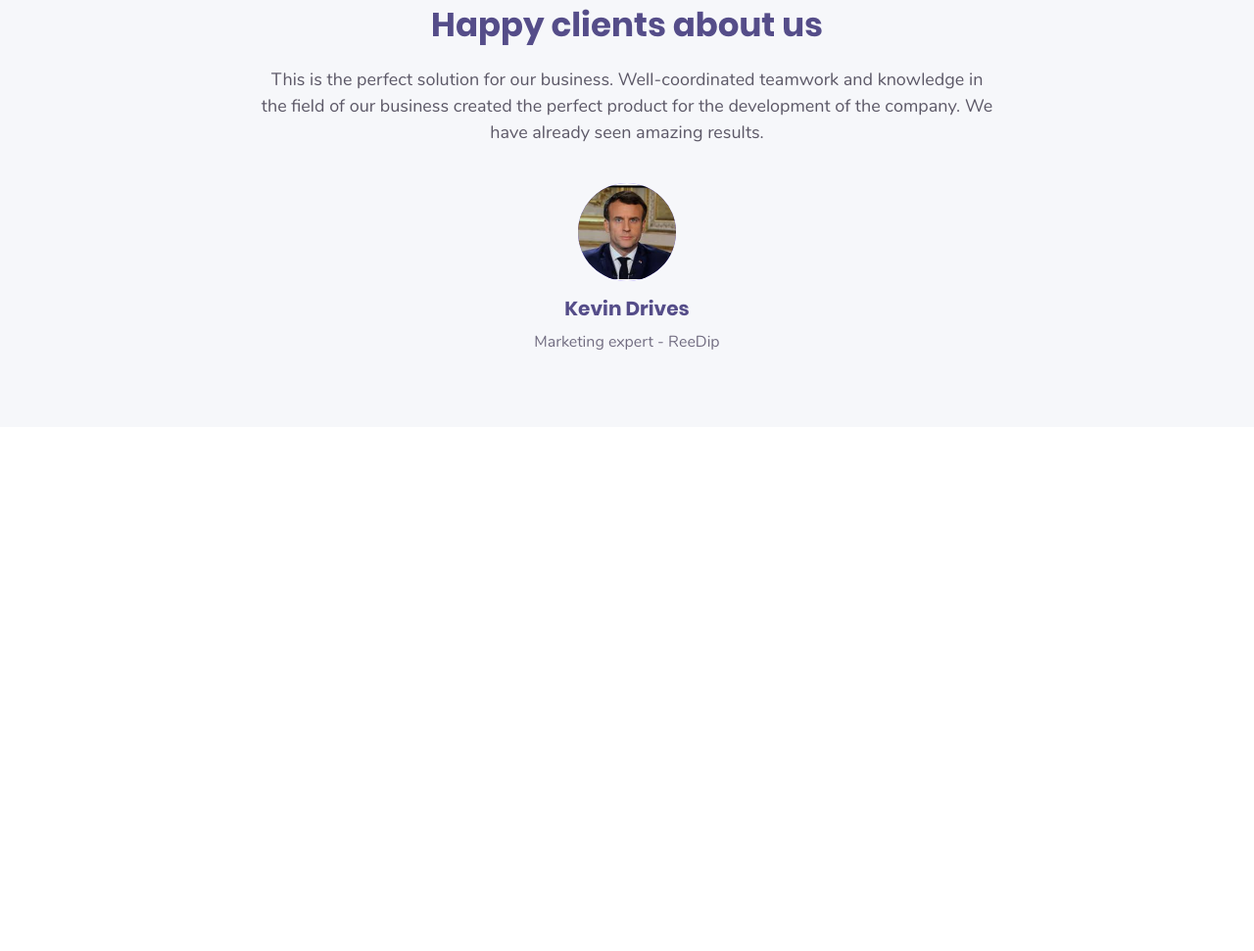
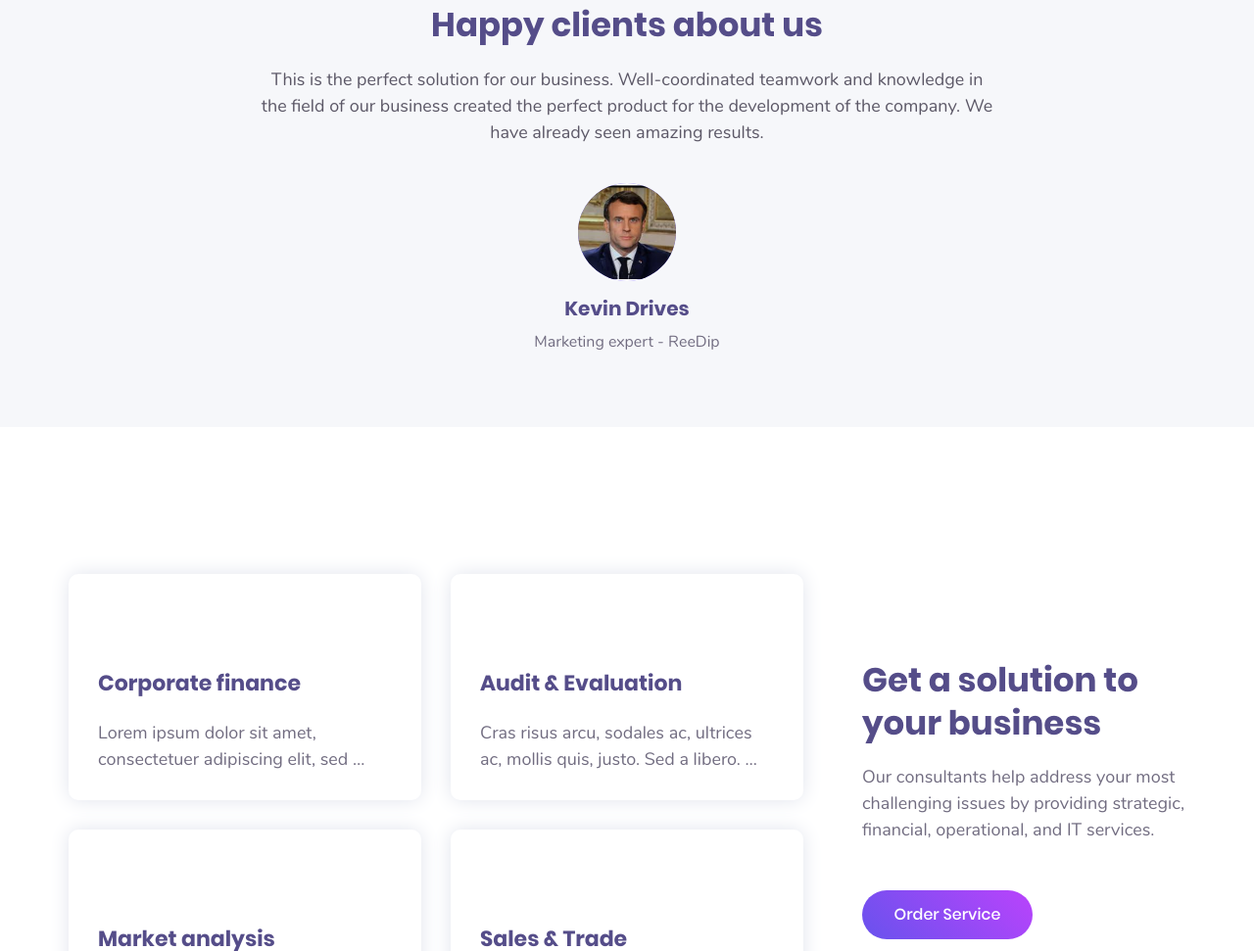
Before and after one commit to Adrien-25/integration3_responsive, a plain HTML site: page index.html in a window 1280 px wide. Shown: the part 1829-2800 px from the top of the page at 98% size. Before the commit the page ends 2265 px from the top, so only its background shows below. Drawn offline with Linux system fonts and the light colour scheme.

Commit message:
Update - Ajout section services
Mise en page de la section services, du hover sur chaque élement du tableau

```diff
--- a/index.html
+++ b/index.html
@@ -107,6 +107,58 @@
                 <p class="text_basic">Marketing expert - ReeDip</p>
             </section>
         </div>
+        <!--SERVICES-->
+        <div class="services_layout d-flex flex-bettween">
+            <div class="services_tab d-flex flex-bettween">
+                <div class="services_tab_column">
+                    <div class="tab_content tab1">
+                        <section>
+                            <header>
+                                <h3>Corporate finance</h3>
+                            </header>
+                            <p>Lorem ipsum dolor sit amet, consectetuer adipiscing elit, sed …</p>
+                            <a href="#" class="text_hover">Read more</a>
+                        </section>
+                    </div>
+                    <div class="tab_content tab2">
+                        <section>
+                            <header>
+                                <h3>Market analysis</h3>
+                            </header>
+                            <p>Nibh vel velit auctor aliqunean sollicitudinlorem bibendum auci …</p>
+                            <a href="#" class="text_hover">Read more</a>
+                        </section>
+                    </div>
+                </div>
+                <div class="services_tab_column">
+                    <div class="tab_content tab3">
+                        <section>
+                            <header>
+                                <h3>Audit & Evaluation</h3>
+                            </header>
+                            <p>Cras risus arcu, sodales ac, ultrices ac, mollis quis, justo. Sed a libero. …</p>
+                            <a href="#" class="text_hover">Read more</a>
+                        </section>
+                    </div>
+                    <div class="tab_content tab4">
+                        <section>
+                            <header>
+                                <h3>Sales & Trade</h3>
+                            </header>
+                            <p>Duis sed odio sit amet nibh vulputate cursus a sit amet mauris. Morbi …</p>
+                            <a href="#" class="text_hover">Read more</a>
+                        </section>
+                    </div>
+                </div>
+            </div>
+            <section class="services_text d-flex flex-column ">
+                <header>
+                    <h2>Get a solution to your business</h2>
+                </header>
+                <p>Our consultants help address your most challenging issues by providing strategic, financial, operational, and IT services.</p>
+                <a href="#" class="button_purple text_white poppins_medium d-flex justify-center flex-align-center" >Order Service</a>
+            </section>
+        </div>
     </main>
     <footer>
 
--- a/style.css
+++ b/style.css
@@ -165,14 +165,15 @@ a{
 .flex-column{
     flex-direction: column;
 }
-
+.flex-wrap{
+    flex-wrap: wrap;
+}
 
 /*largeur et hauteur*/
 .h-100{
     height:100%;
 }
 
-/*Mise en page*/
 
 /*HEADER*/
 .navbar_layout{
@@ -230,8 +231,7 @@ a{
     margin-right: 1.875rem;
 }
 .button_purple{
-    background: rgb(104,82,237);
-    background: linear-gradient(45deg, rgba(104,82,237,1) 50%, rgba(186,67,252,1) 100%);
+    background: linear-gradient(45deg, rgba(104,82,237,1) 0%, rgba(186,67,252,1) 100%);
     border-radius: 40px;
 }
 .intro_links :last-child{
@@ -313,3 +313,69 @@ a{
 .testimonial :nth-child(5){
     padding-top:0.5625rem;
 }
+
+
+/*SERVICES*/
+.services_layout{
+    width:1140px;
+    margin:120px auto 120px auto;
+}
+.services_tab{
+    width:750px;
+}
+.tab_content{
+    width:360px;
+    box-shadow: 0px 0px 20px #E1E4ED;
+    border-radius: 10px;
+}
+.services_tab_column{
+    margin-top: 30px;
+}
+.tab1,.tab3{
+    margin-bottom: 30px;
+}
+.tab_content>section>header{
+    margin-bottom:21px;
+}
+.tab_content>section{
+    padding:95px 30px 28px 30px;
+}
+/*hover tab*/
+.tab_content:hover{
+    background: linear-gradient(45deg, rgba(104,82,237,1) 0%, rgba(186,67,252,1) 100%);
+
+}
+.text_hover{
+    display: none;
+
+}
+.tab_content:hover .text_hover{
+    display: block;
+    margin-top: 31px;
+}
+.tab_content:hover *{
+    color:white;
+}
+.tab_content:hover section{
+    padding-top:46px;
+    padding-bottom:41px;
+}
+.services_tab_column:hover{
+    margin-top: 0;
+
+}
+
+
+
+
+.services_text{
+    width:330px;
+}
+.services_text>header{
+    margin: 116px 0 20px 0;
+}
+.services_text>a{
+    margin-top: 48px;
+    width:174px;
+    height: 50px;
+}
```
